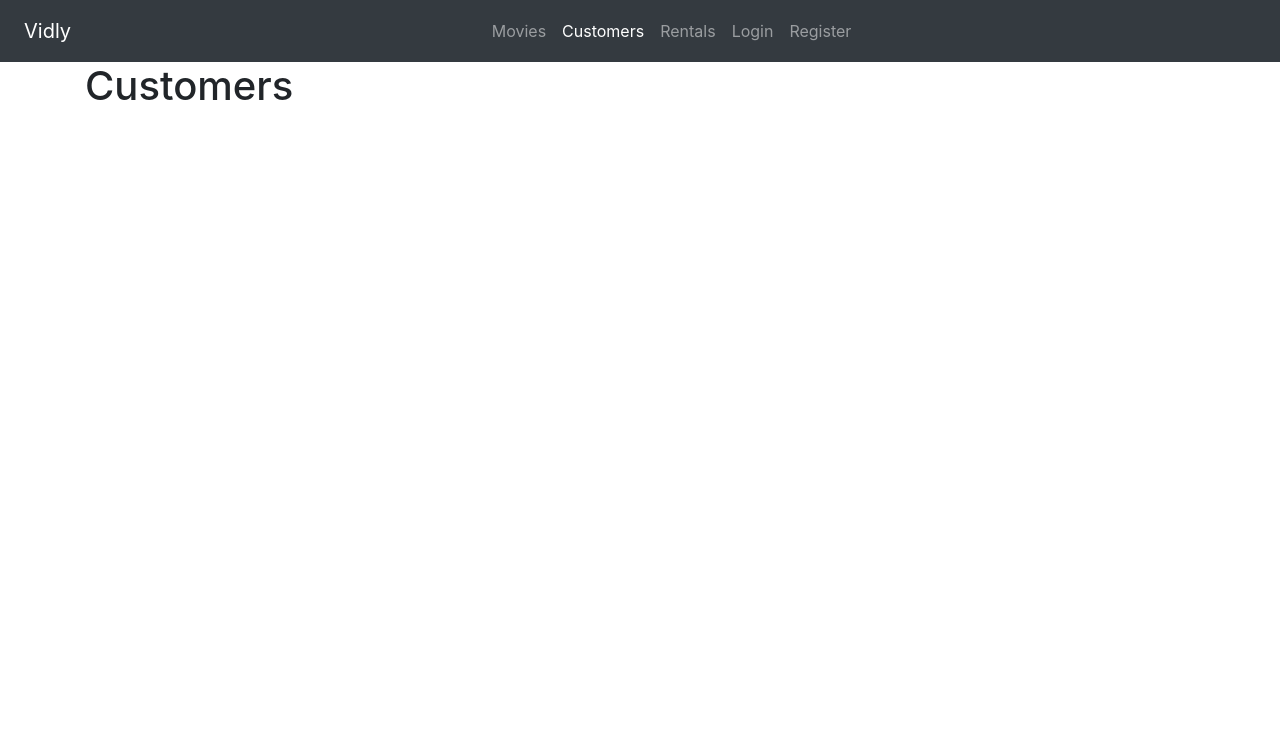
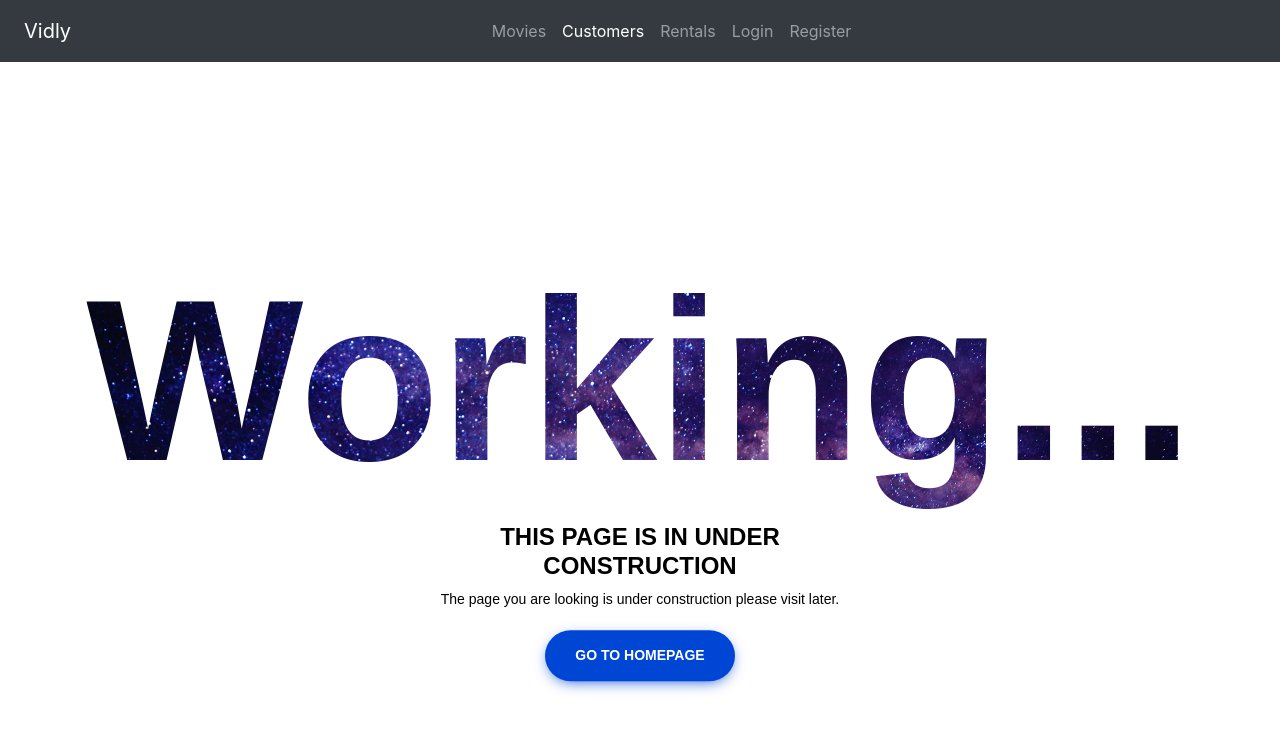
Before and after one commit to kartikbhalla12/React-Project, a React (Create React App) app: page /customers in a window 1280 px wide. Shown: the top 730 px of the page. Built offline with nearby package versions, Linux system fonts and the light colour scheme; no server answers.

Commit message:
customer page fix and register page minor UI change

```diff
--- a/src/components/customers.jsx
+++ b/src/components/customers.jsx
@@ -1,9 +1,23 @@
-import React, { Component } from 'react';
+import React, { Component } from "react";
+import "../components/common/not-found.css";
 
 class Customers extends Component {
-	render() {
-		return <h1>Customers</h1>;
-	}
+  render() {
+    return (
+      <div id="notfound">
+        <div class="notfound">
+          <div class="notfound-404">
+            <h1>Working...</h1>
+          </div>
+          <h2>This page is in under construction </h2>
+          <p>
+            The page you are looking is under construction please visit later.
+          </p>
+          <a href="/">Go To Homepage</a>
+        </div>
+      </div>
+    );
+  }
 }
 
 export default Customers;
--- a/src/components/registerForm.jsx
+++ b/src/components/registerForm.jsx
@@ -1,31 +1,31 @@
-import React, { Component } from 'react';
-import Form from './common/form';
-import Joi from 'joi-browser';
-import Spinner from './Spinner';
-import { registerUser } from '../services/userServices';
-import { loginWithJwt } from './../services/authService';
+import React, { Component } from "react";
+import Form from "./common/form";
+import Joi from "joi-browser";
+import Spinner from "./Spinner";
+import { registerUser } from "../services/userServices";
+import { loginWithJwt } from "./../services/authService";
 
 class RegisterForm extends Form {
   state = {
     data: {
-      username: '',
-      password: '',
-      name: ''
+      username: "",
+      password: "",
+      name: "",
     },
-    errors: {}
+    errors: {},
   };
 
   schema = {
-    username: Joi.string().email().required().label('Username'),
-    password: Joi.string().min(5).required().label('Password'),
-    name: Joi.string().min(3).required().label('Name')
+    username: Joi.string().email().required().label("Username"),
+    password: Joi.string().min(5).required().label("Password"),
+    name: Joi.string().min(3).required().label("Name"),
   };
 
   doSubmit = async () => {
     try {
       const { headers } = await registerUser(this.state.data);
-      loginWithJwt(headers['x-auth-token']);
-      window.location = '/';
+      loginWithJwt(headers["x-auth-token"]);
+      window.location = "/";
     } catch (ex) {
       if (ex.response && ex.response.status === 400) {
         const errors = { ...this.state.errors };
@@ -37,15 +37,15 @@ class RegisterForm extends Form {
 
   render() {
     return (
-      <div className='container mt-5' style={{ maxWidth: '35vw' }}>
-        <h1 className='mb-5' style={{ textAlign: 'center' }}>
+      <div className="container mt-5" style={{ maxWidth: "35vw" }}>
+        <h1 className="mb-5 font-weight-bolder" style={{ textAlign: "center" }}>
           Register
         </h1>
-        <form action='' onSubmit={this.handleSubmit}>
-          {this.renderInput('username', 'Username')}
-          {this.renderInput('password', 'Password', 'password')}
-          {this.renderInput('name', 'Name')}
-          {this.renderButton('Register')}
+        <form action="" onSubmit={this.handleSubmit}>
+          {this.renderInput("username", "Username")}
+          {this.renderInput("password", "Password", "password")}
+          {this.renderInput("name", "Name")}
+          {this.renderButton("Register")}
         </form>
       </div>
     );
```
